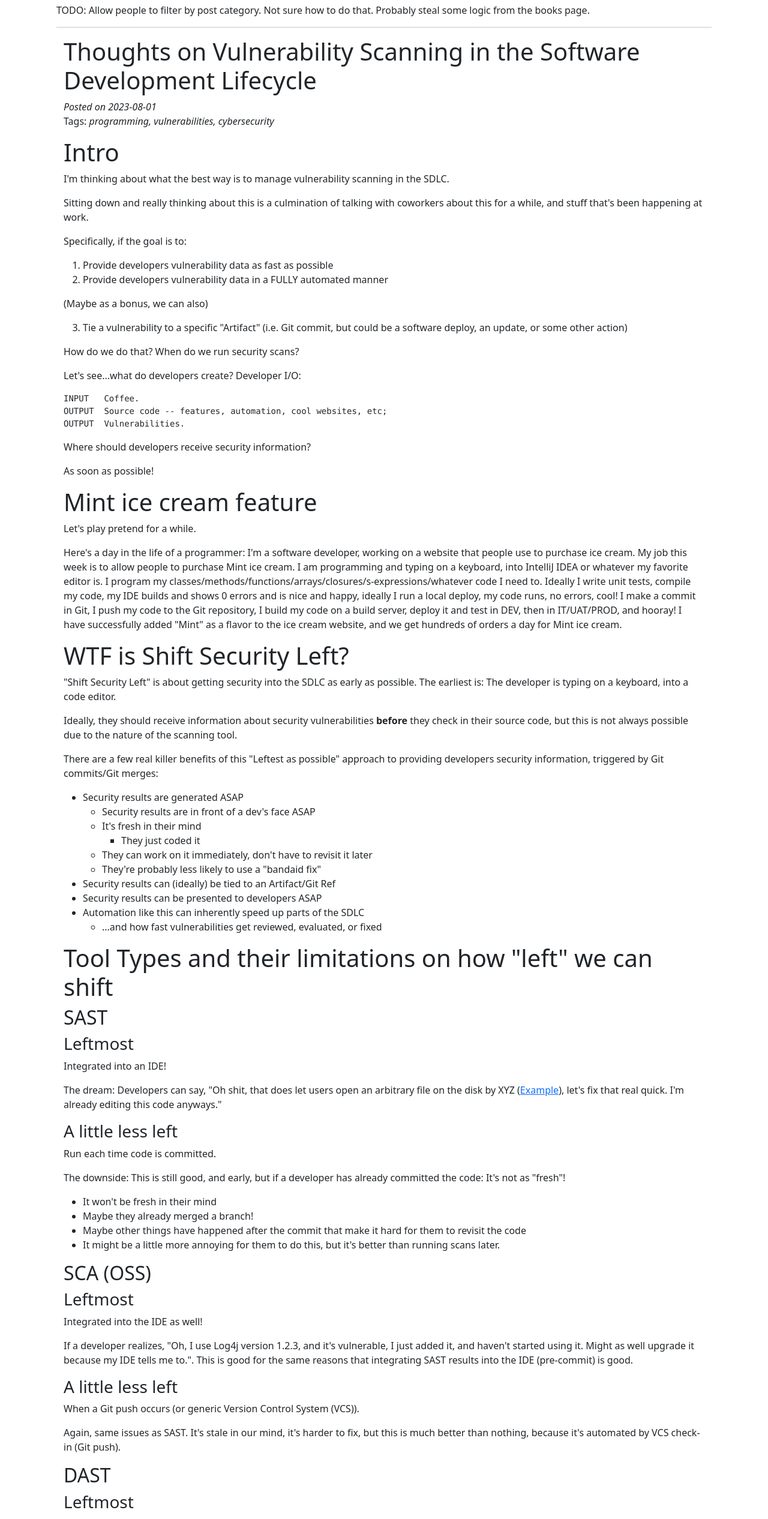
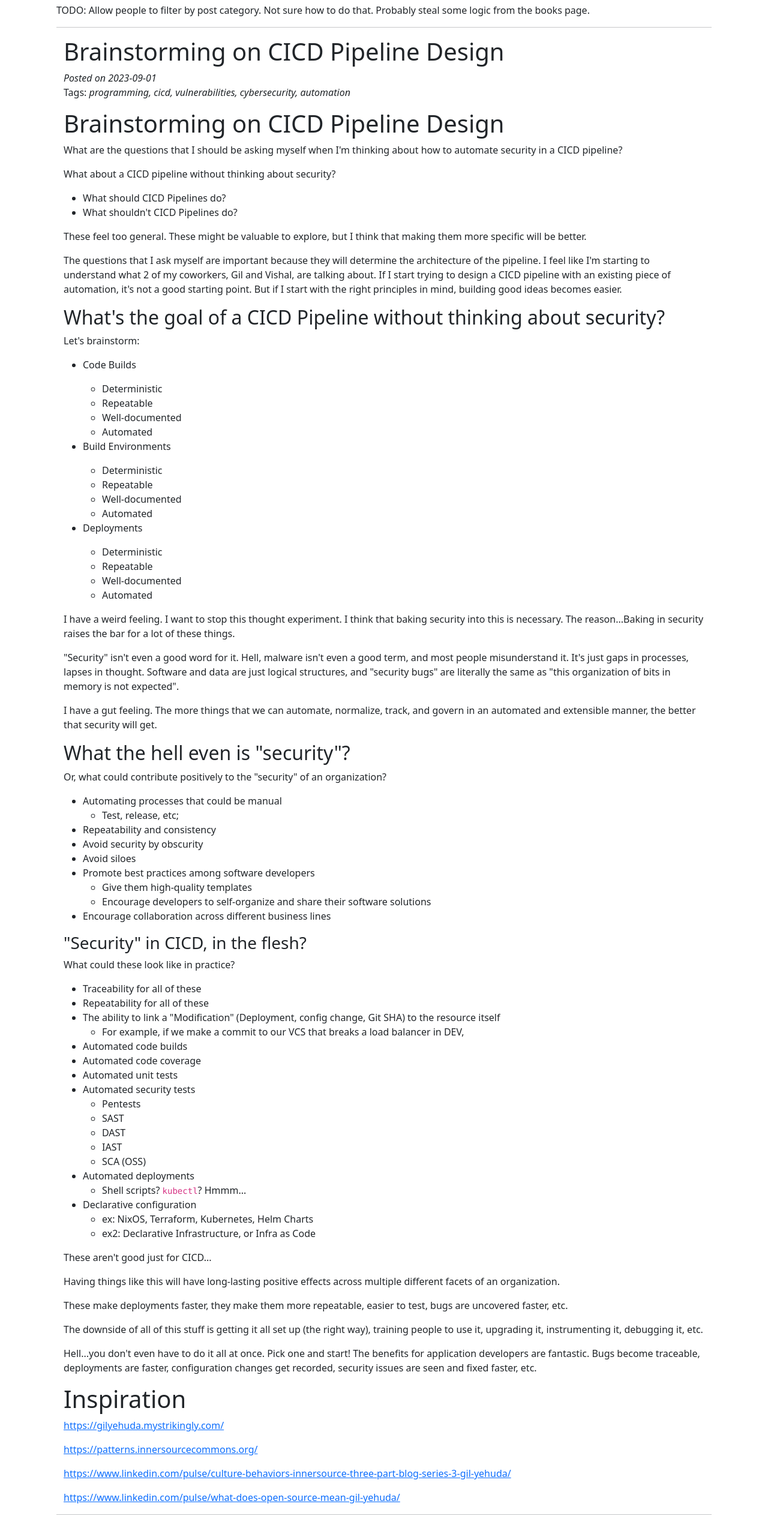
Before and after one commit to meltingscales/henrypost.net, a React (Create React App) app: page /blog in a window 1280 px wide. Shown: the part 107-2639 px from the top of the page at 60% size. Built offline with nearby package versions, Linux system fonts and the light colour scheme.

Commit message:
add pipeline design blog post

```diff
--- /dev/null
+++ b/src/data/blogposts/thoughts-on-pipeline-design.md
@@ -0,0 +1,111 @@
+---
+title: Brainstorming on CICD Pipeline Design
+date: '2023-09-01'
+tags: [programming, cicd, vulnerabilities, cybersecurity, automation]
+---
+
+# Brainstorming on CICD Pipeline Design
+
+What are the questions that I should be asking myself when I'm thinking about how to automate security in a CICD
+pipeline?
+
+What about a CICD pipeline without thinking about security?
+
+- What should CICD Pipelines do?
+- What shouldn't CICD Pipelines do?
+
+These feel too general. These might be valuable to explore, but I think that making them more specific will be better.
+
+The questions that I ask myself are important because they will determine the architecture of the pipeline. I feel like
+I'm starting to understand what 2 of my coworkers, Gil and Vishal, are talking about. If I start trying to design a CICD
+pipeline with an existing piece of automation, it's not a good starting point. But if I start with the right principles
+in mind, building good ideas becomes easier.
+
+## What's the goal of a CICD Pipeline without thinking about security?
+
+Let's brainstorm:
+
+- Code Builds
+    - Deterministic
+    - Repeatable
+    - Well-documented
+    - Automated
+
+- Build Environments
+    - Deterministic
+    - Repeatable
+    - Well-documented
+    - Automated
+
+- Deployments
+    - Deterministic
+    - Repeatable
+    - Well-documented
+    - Automated
+
+I have a weird feeling. I want to stop this thought experiment. I think that baking security into this is necessary. The
+reason...Baking in security raises the bar for a lot of these things.
+
+"Security" isn't even a good word for it. Hell, malware isn't even a good term, and most people misunderstand it. It's
+just gaps in processes, lapses in thought. Software and data are just logical structures, and "security bugs" are
+literally the same as "this organization of bits in memory is not expected".
+
+I have a gut feeling. The more things that we can automate, normalize, track, and govern in an automated and extensible
+manner, the better that security will get.
+
+## What the hell even is "security"?
+
+Or, what could contribute positively to the "security" of an organization?
+
+- Automating processes that could be manual
+  - Test, release, etc;
+- Repeatability and consistency
+- Avoid security by obscurity
+- Avoid siloes
+- Promote best practices among software developers
+    - Give them high-quality templates
+    - Encourage developers to self-organize and share their software solutions
+- Encourage collaboration across different business lines
+
+### "Security" in CICD, in the flesh?
+
+What could these look like in practice?
+
+- Traceability for all of these
+- Repeatability for all of these
+- The ability to link a "Modification" (Deployment, config change, Git SHA) to the resource itself
+  - For example, if we make a commit to our VCS that breaks a load balancer in DEV,
+- Automated code builds
+- Automated code coverage
+- Automated unit tests
+- Automated security tests
+  - Pentests
+  - SAST
+  - DAST
+  - IAST
+  - SCA (OSS)
+- Automated deployments
+  - Shell scripts? `kubectl`? Hmmm...
+- Declarative configuration
+    - ex: NixOS, Terraform, Kubernetes, Helm Charts
+    - ex2: Declarative Infrastructure, or Infra as Code
+
+These aren't good just for CICD...
+
+Having things like this will have long-lasting positive effects across multiple different facets of an organization.
+
+These make deployments faster, they make them more repeatable, easier to test, bugs are uncovered faster, etc.
+
+The downside of all of this stuff is getting it all set up (the right way), training people to use it, upgrading it, instrumenting it, debugging it, etc.
+
+Hell...you don't even have to do it all at once. Pick one and start! The benefits for application developers are fantastic. Bugs become traceable, deployments are faster, configuration changes get recorded, security issues are seen and fixed faster, etc.
+
+# Inspiration
+
+https://gilyehuda.mystrikingly.com/
+
+https://patterns.innersourcecommons.org/
+
+https://www.linkedin.com/pulse/culture-behaviors-innersource-three-part-blog-series-3-gil-yehuda/
+
+https://www.linkedin.com/pulse/what-does-open-source-mean-gil-yehuda/
--- a/src/pages/PageBlog.tsx
+++ b/src/pages/PageBlog.tsx
@@ -1,6 +1,7 @@
 import CBlogPostMarkdownFile from "../component/CBlogPostMarkdownFile";
 
 const postFilenames = [
+    'thoughts-on-pipeline-design.md',
     'thoughts-on-vulnerability-scanning.md',
     'flight-to-hawaii.md',
     'test-post.md',
```
